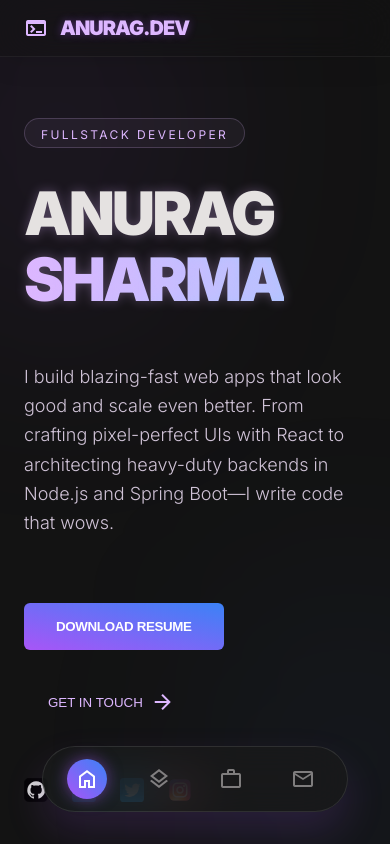
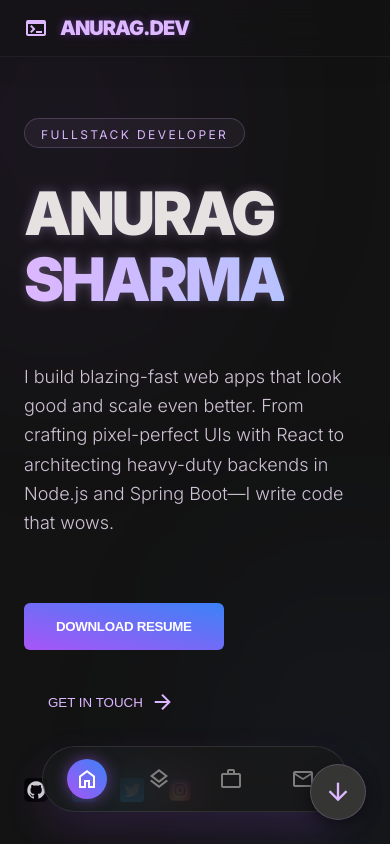
Before and after one commit to anurrags/portfolio, a React (Create React App) app: page / in a window 390 px wide. Shown: the top 844 px of the page. Built offline with nearby package versions, Linux system fonts and the light colour scheme.

Commit message:
scroll button and footer

```diff
--- a/src/App.tsx
+++ b/src/App.tsx
@@ -7,6 +7,8 @@ import {
   Hero,
   Overview,
   Skill,
+  ScrollButton,
+  Footer,
 } from "./components";
 
 function App() {
@@ -18,6 +20,8 @@ function App() {
       <Experience />
       <Skill />
       <Contact />
+      <Footer />
+      <ScrollButton />
     </div>
   );
 }
--- /dev/null
+++ b/src/components/footer/Footer.tsx
@@ -0,0 +1,16 @@
+import React from 'react';
+import './footer.css';
+
+const Footer = () => {
+  const currentYear = new Date().getFullYear();
+
+  return (
+    <footer className="footer-section">
+      <p className="footer-text">
+        &copy; {currentYear} <span>Anurag Sharma</span>. All rights reserved.
+      </p>
+    </footer>
+  );
+};
+
+export default Footer;
--- /dev/null
+++ b/src/components/footer/footer.css
@@ -0,0 +1,19 @@
+.footer-section {
+  padding: 2rem 0;
+  text-align: center;
+  background-color: var(--surface-container-lowest);
+  border-top: 1px solid rgba(255, 255, 255, 0.05);
+}
+
+.footer-text {
+  color: var(--on-surface-variant);
+  font-family: var(--font-label);
+  font-size: 0.875rem;
+  letter-spacing: 0.05em;
+  margin: 0;
+}
+
+.footer-text span {
+  color: var(--primary);
+  font-weight: 600;
+}
--- a/src/components/index.ts
+++ b/src/components/index.ts
@@ -6,3 +6,5 @@ export { default as Experience } from "./experience";
 export { default as Timeline } from "./timeline";
 export { default as Skill } from "./skill";
 export { default as Contact } from "./contact";
+export { default as ScrollButton } from "./scroll-button/ScrollButton";
+export { default as Footer } from "./footer/Footer";
--- /dev/null
+++ b/src/components/scroll-button/ScrollButton.tsx
@@ -0,0 +1,49 @@
+import React, { useState, useEffect } from 'react';
+import './scroll-button.css';
+
+const ScrollButton = () => {
+  const [isAtTop, setIsAtTop] = useState(true);
+
+  useEffect(() => {
+    const handleScroll = () => {
+      if (window.scrollY > 300) {
+        setIsAtTop(false);
+      } else {
+        setIsAtTop(true);
+      }
+    };
+
+    window.addEventListener('scroll', handleScroll);
+    return () => window.removeEventListener('scroll', handleScroll);
+  }, []);
+
+  const handleClick = () => {
+    if (isAtTop) {
+      window.scrollTo({
+        top: document.documentElement.scrollHeight,
+        behavior: 'smooth'
+      });
+    } else {
+      window.scrollTo({
+        top: 0,
+        behavior: 'smooth'
+      });
+    }
+  };
+
+  return (
+    <div className="scroll-btn-container">
+      <button
+        onClick={handleClick}
+        className="scroll-btn"
+        aria-label={isAtTop ? "Scroll to bottom" : "Scroll to top"}
+      >
+        <span className="material-symbols-outlined" style={{ fontSize: '1.75rem' }}>
+          {isAtTop ? 'arrow_downward' : 'arrow_upward'}
+        </span>
+      </button>
+    </div>
+  );
+};
+
+export default ScrollButton;
--- /dev/null
+++ b/src/components/scroll-button/scroll-button.css
@@ -0,0 +1,43 @@
+.scroll-btn-container {
+  position: fixed;
+  bottom: 2rem;
+  right: 2rem;
+  z-index: 999;
+}
+
+.scroll-btn {
+  width: 3.5rem;
+  height: 3.5rem;
+  border-radius: 50%;
+  background-color: var(--surface-container-highest);
+  border: 1px solid rgba(221, 183, 255, 0.2);
+  color: var(--primary);
+  display: flex;
+  align-items: center;
+  justify-content: center;
+  cursor: pointer;
+  transition: all 0.3s ease;
+  backdrop-filter: blur(12px);
+  -webkit-backdrop-filter: blur(12px);
+  box-shadow: 0 4px 15px rgba(0, 0, 0, 0.5);
+  padding: 0;
+}
+
+.scroll-btn:hover {
+  background-color: var(--primary);
+  color: var(--on-primary);
+  border-color: var(--primary);
+  box-shadow: 0 0 20px rgba(168, 85, 247, 0.4);
+  transform: translateY(-3px);
+}
+
+.scroll-btn:active {
+  transform: translateY(0);
+}
+
+@media (max-width: 768px) {
+  .scroll-btn-container {
+    bottom: 1.5rem;
+    right: 1.5rem;
+  }
+}
```
